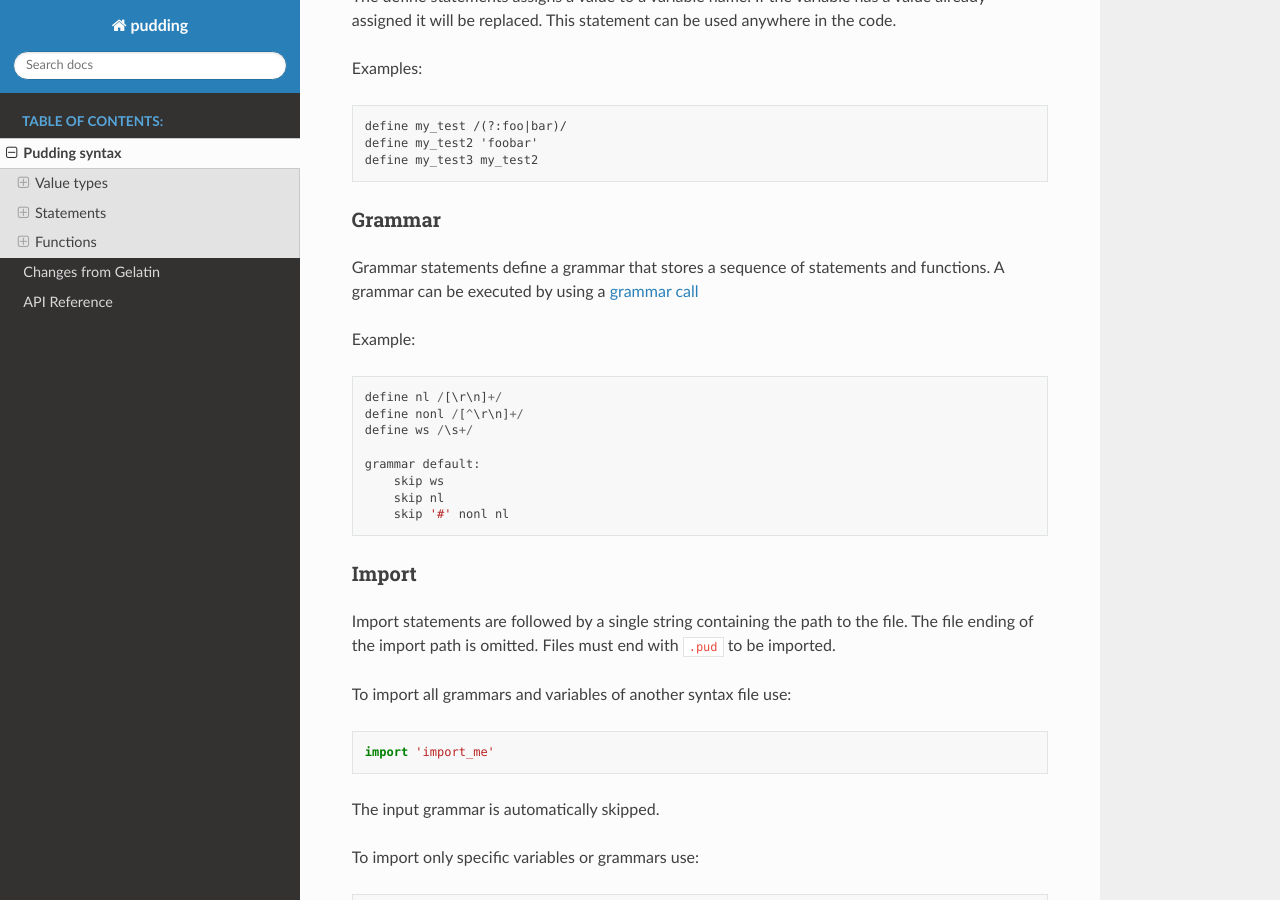
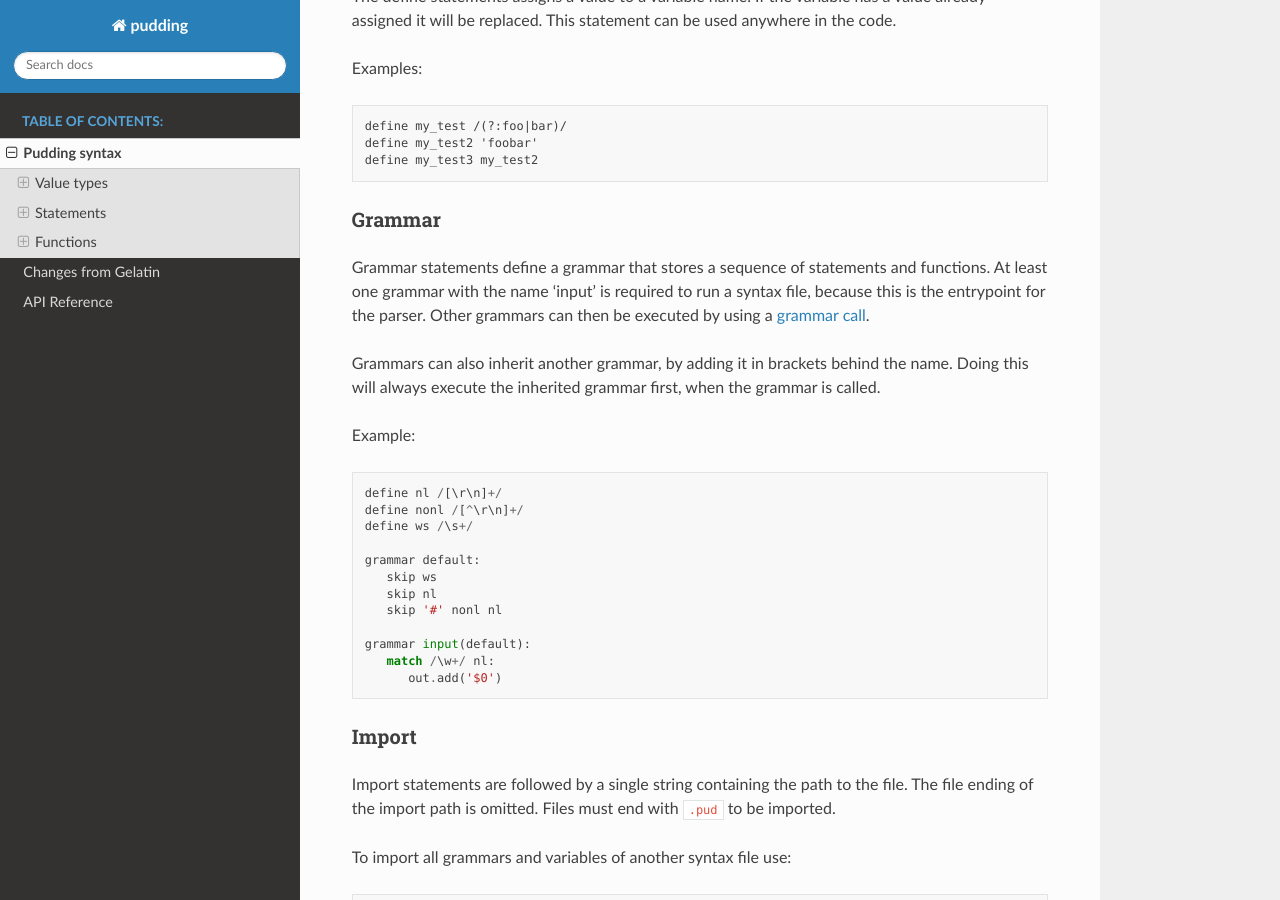
Before and after one commit to Hekxsler/pudding, a Sphinx documentation site: the page built from docs/syntax.md, in a window 1280 px wide and 900 px high, scrolled down 1524 px. Built offline with Sphinx 7.4.7 and the Read the Docs theme 3.1.0, drawn with Linux system fonts in a browser that asks for light colours.

Commit message:
Add grammar inheritance to documentation

````diff
--- a/docs/syntax.md
+++ b/docs/syntax.md
@@ -72,7 +72,11 @@ define my_test3 my_test2
 
 ### Grammar
 Grammar statements define a grammar that stores a sequence of statements and functions.
-A grammar can be executed by using a [grammar call](#grammarcall)
+At least one grammar with the name 'input' is required to run a syntax file, because this is the entrypoint for the parser.
+Other grammars can then be executed by using a [grammar call](#grammarcall).
+
+Grammars can also inherit another grammar, by adding it in brackets behind the name.
+Doing this will always execute the inherited grammar first, when the grammar is called.
 
 Example:
 ```
@@ -81,9 +85,13 @@ define nonl /[^\r\n]+/
 define ws /\s+/
 
 grammar default:
-    skip ws
-    skip nl
-    skip '#' nonl nl
+   skip ws
+   skip nl
+   skip '#' nonl nl
+
+grammar input(default):
+   match /\w+/ nl:
+      out.add('$0')
 ```
 
 ### Import
````
